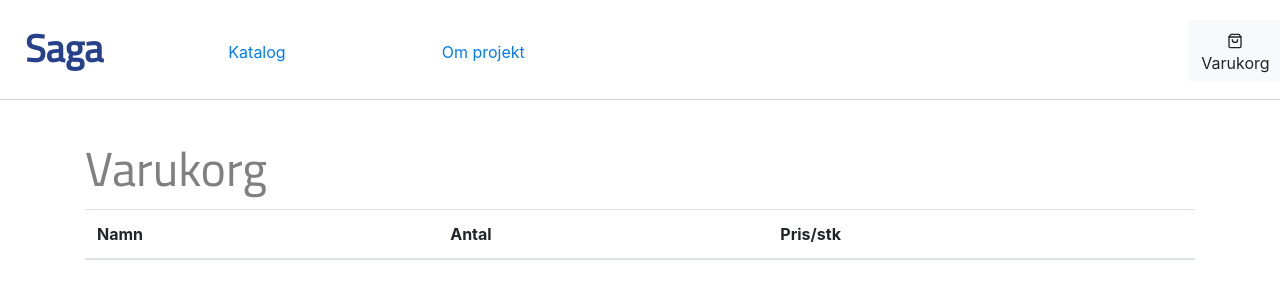
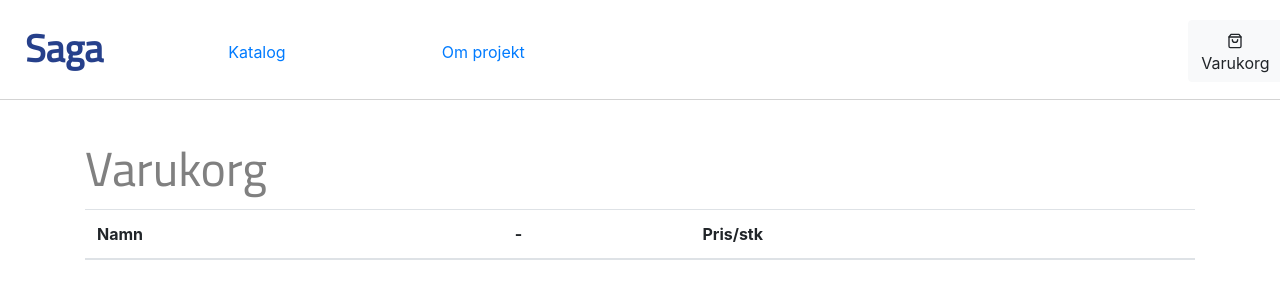
Before and after one commit to DaliusPamparas/reactsaga, a React (Create React App) app: page /varukorg in a window 1280 px wide. Shown: the top 300 px of the page. Built offline with nearby package versions, Linux system fonts and the light colour scheme.

Commit message:
small changes

```diff
--- a/src/components/Varukorgview.js
+++ b/src/components/Varukorgview.js
@@ -62,7 +62,7 @@ class Varukorgview extends Component {
                 <tr>
 
                   <th>Namn</th>
-                  <th>Antal</th>
+                  <th> - </th>
                   <th>Pris/stk</th>
 
                 </tr>
```
